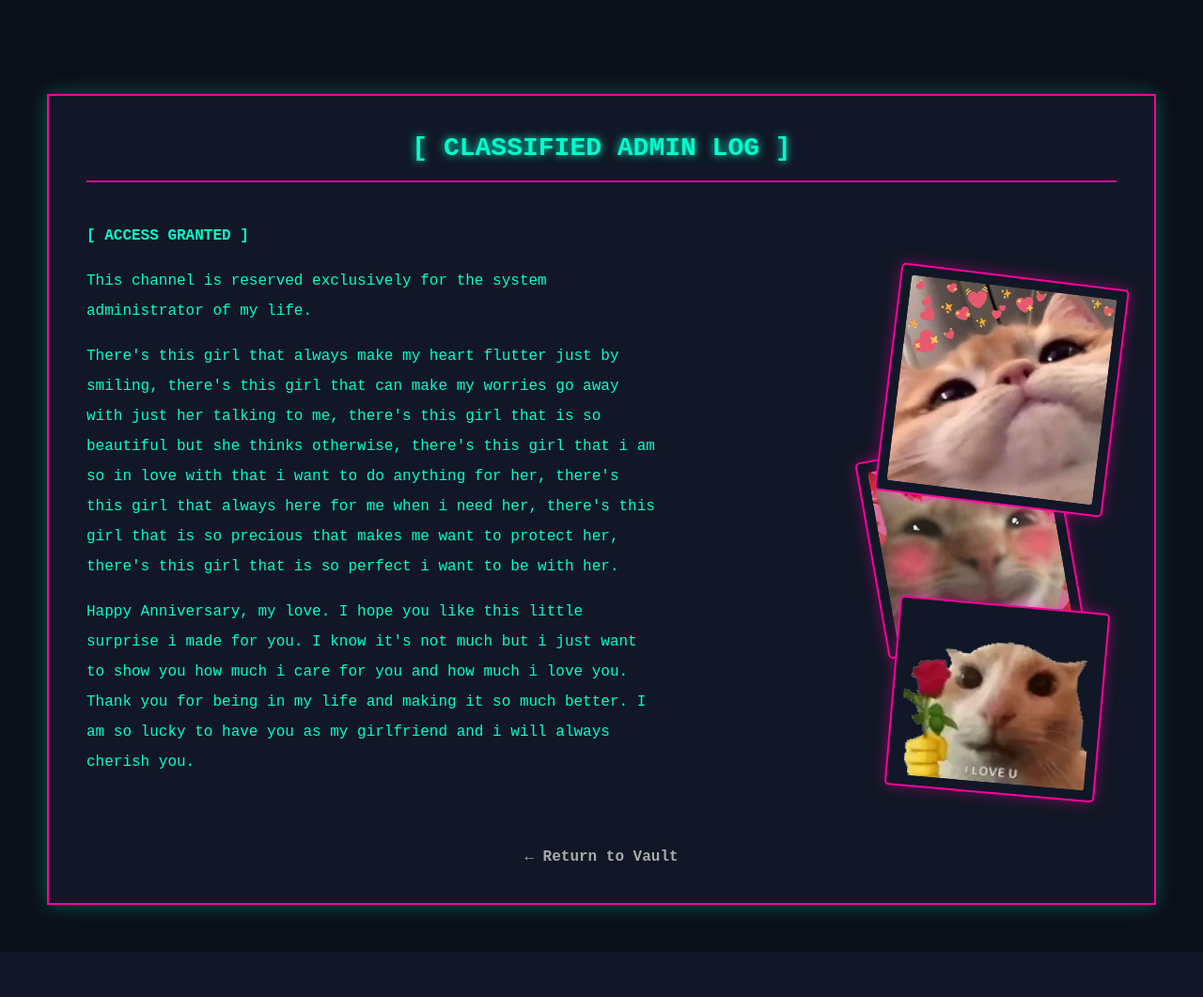
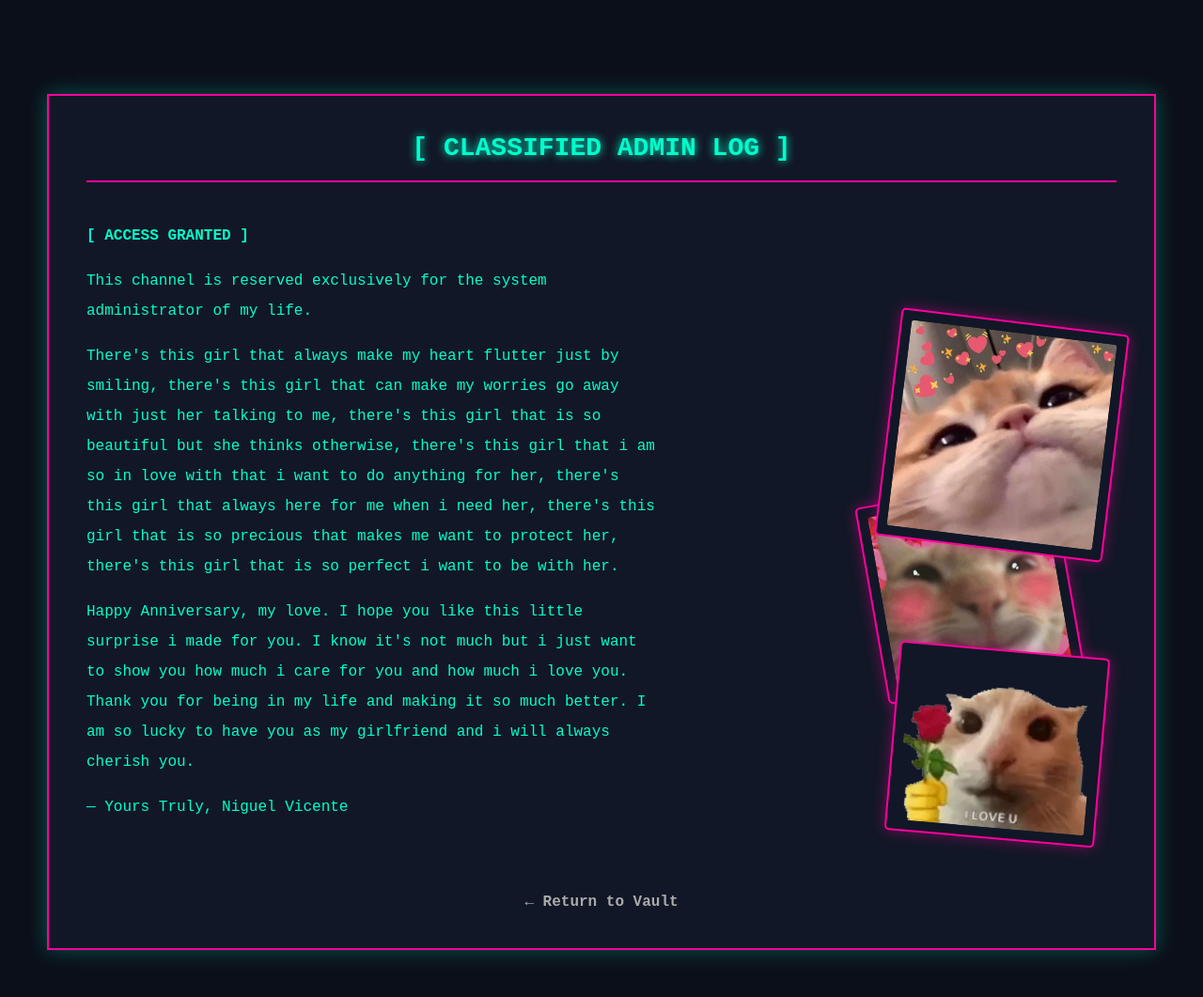
Before and after one commit to Nigite/first_web_app, a Flask app: page /admin-panel in a window 1280 px wide. Shown: the whole page at 94% size. Before the commit the page ends 1013 px from the top, so only its background shows below. Run offline with Flask 3, Linux system fonts and the light colour scheme; the visitor is signed in with stand-in values (Sample User, id 1).

Commit message:
added one last line

```diff
--- a/templates/admin_panel.html
+++ b/templates/admin_panel.html
@@ -142,6 +142,9 @@
                     I know it's not much but i just want to show you how much i care for you and how much i love you.
                     Thank you for being in my life and making it so much better.
                     I am so lucky to have you as my girlfriend and i will always cherish you.</p>
+
+                 <p class="signature">— Yours Truly, Niguel Vicente</p>
+                 </p>
             </div>
 
             <div class="image-section">
```
